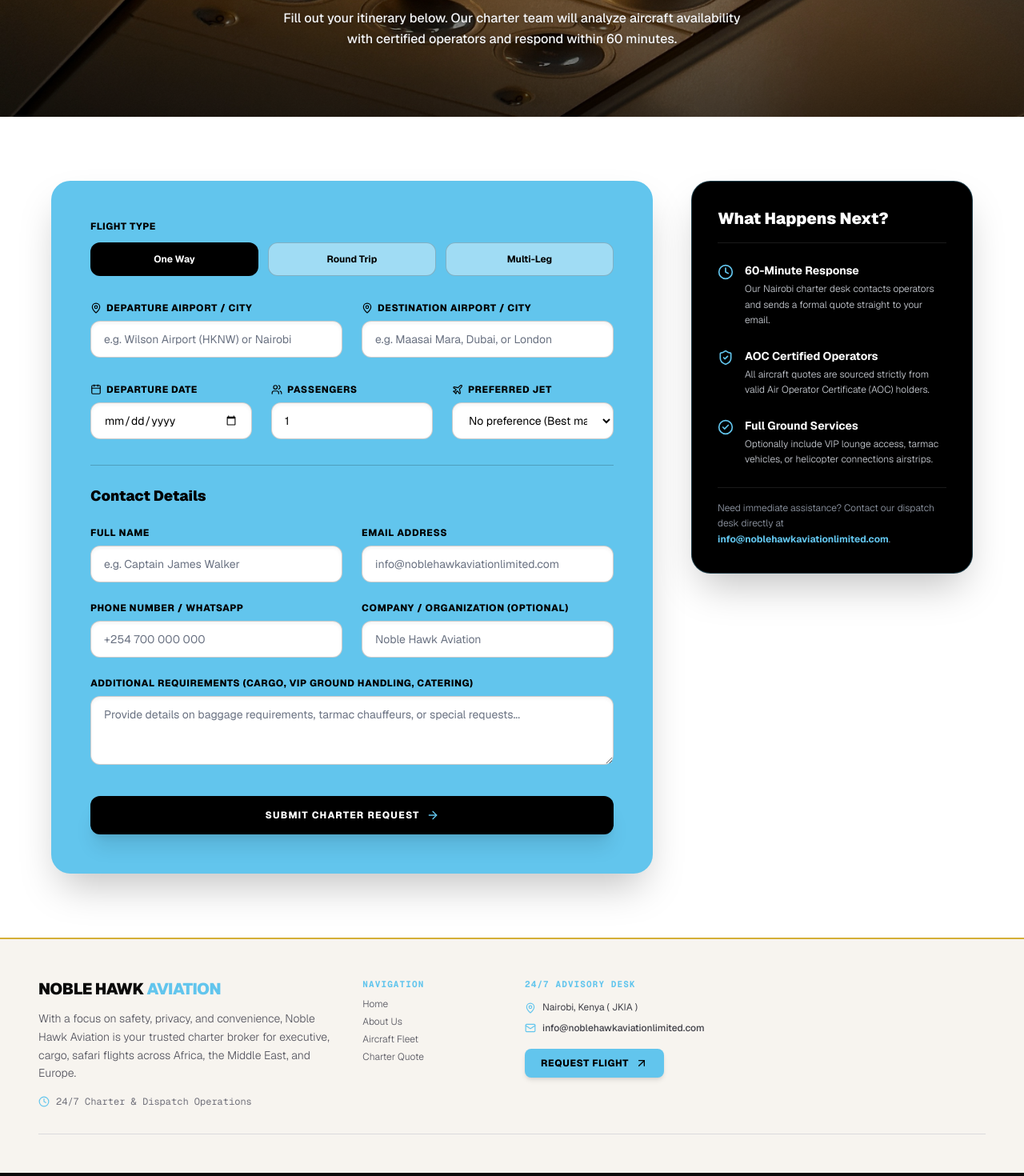
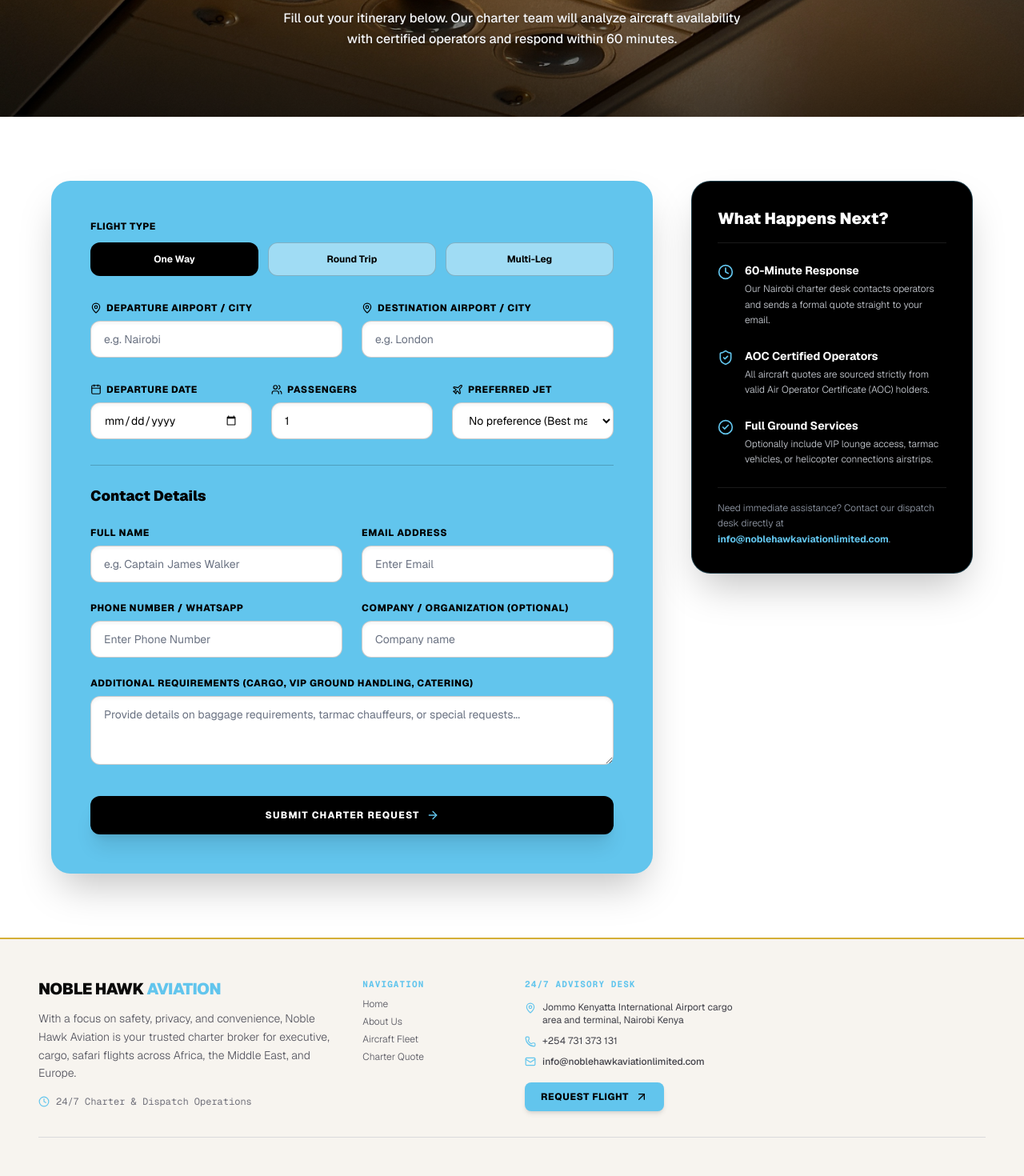
Before and after one commit to mosaremot-gif/nobblehawkaviationlimited, a Next.js app: page /booking in a window 1280 px wide. Shown: the part 238-1708 px from the top of the page at 80% size. Built offline with nearby package versions, Linux system fonts and the light colour scheme.

Commit message:
Update contact details

```diff
--- a/src/app/booking/page.tsx
+++ b/src/app/booking/page.tsx
@@ -117,7 +117,7 @@ function BookingForm({
               id="departure"
               name="departure"
               type="text"
-              placeholder="e.g. Wilson Airport (HKNW) or Nairobi"
+              placeholder="e.g. Nairobi"
               required
               className="w-full rounded-xl border border-black/20 bg-white px-4 py-3 text-sm text-black placeholder:text-gray-500 focus:outline-none focus:ring-2 focus:ring-black transition-all shadow-inner"
             />
@@ -131,7 +131,7 @@ function BookingForm({
               id="destination"
               name="destination"
               type="text"
-              placeholder="e.g. Maasai Mara, Dubai, or London"
+              placeholder="e.g. London"
               required
               className="w-full rounded-xl border border-black/20 bg-white px-4 py-3 text-sm text-black placeholder:text-gray-500 focus:outline-none focus:ring-2 focus:ring-black transition-all shadow-inner"
             />
@@ -214,7 +214,7 @@ function BookingForm({
                 id="email"
                 name="email"
                 type="email"
-                placeholder="info@noblehawkaviationlimited.com"
+                placeholder="Enter Email"
                 required
                 className="w-full rounded-xl border border-black/20 bg-white px-4 py-3 text-sm text-black placeholder:text-gray-500 focus:outline-none focus:ring-2 focus:ring-black transition-all shadow-inner"
               />
@@ -228,7 +228,7 @@ function BookingForm({
                 id="phone"
                 name="phone"
                 type="tel"
-                placeholder="+254 700 000 000"
+                placeholder="Enter Phone Number"
                 required
                 className="w-full rounded-xl border border-black/20 bg-white px-4 py-3 text-sm text-black placeholder:text-gray-500 focus:outline-none focus:ring-2 focus:ring-black transition-all shadow-inner"
               />
@@ -242,7 +242,7 @@ function BookingForm({
                 id="company"
                 name="company"
                 type="text"
-                placeholder="Noble Hawk Aviation"
+                placeholder="Company name"
                 className="w-full rounded-xl border border-black/20 bg-white px-4 py-3 text-sm text-black placeholder:text-gray-500 focus:outline-none focus:ring-2 focus:ring-black transition-all shadow-inner"
               />
             </div>
--- a/src/app/page.tsx
+++ b/src/app/page.tsx
@@ -258,7 +258,7 @@ export default function Home() {
                   </div>
                 </div>
                 <figcaption className="mt-3 text-sm text-gray-400">
-                  Representative image. The exact aircraft is confirmed with your quote.
+
                 </figcaption>
               </figure>
 
@@ -355,11 +355,11 @@ export default function Home() {
               <div className="grid grid-cols-1 sm:grid-cols-2 gap-5">
                 <div>
                   <label htmlFor="qq-from" className="block text-xs font-bold text-black uppercase tracking-wider mb-2">From</label>
-                  <input id="qq-from" name="from" type="text" placeholder="e.g. Wilson Airport or Nairobi" className="w-full rounded-xl border border-black/20 bg-white px-4 py-3 text-sm text-black placeholder:text-zinc-500 focus-visible:outline focus-visible:outline-2 focus-visible:outline-offset-2 focus-visible:outline-black shadow-inner" />
+                  <input id="qq-from" name="from" type="text" placeholder="e.g. Nairobi" className="w-full rounded-xl border border-black/20 bg-white px-4 py-3 text-sm text-black placeholder:text-zinc-500 focus-visible:outline focus-visible:outline-2 focus-visible:outline-offset-2 focus-visible:outline-black shadow-inner" />
                 </div>
                 <div>
                   <label htmlFor="qq-to" className="block text-xs font-bold text-black uppercase tracking-wider mb-2">To</label>
-                  <input id="qq-to" name="to" type="text" placeholder="e.g. Maasai Mara or Dubai" className="w-full rounded-xl border border-black/20 bg-white px-4 py-3 text-sm text-black placeholder:text-zinc-500 focus-visible:outline focus-visible:outline-2 focus-visible:outline-offset-2 focus-visible:outline-black shadow-inner" />
+                  <input id="qq-to" name="to" type="text" placeholder="e.g. Dubai" className="w-full rounded-xl border border-black/20 bg-white px-4 py-3 text-sm text-black placeholder:text-zinc-500 focus-visible:outline focus-visible:outline-2 focus-visible:outline-offset-2 focus-visible:outline-black shadow-inner" />
                 </div>
                 <div>
                   <label htmlFor="qq-date" className="block text-xs font-bold text-black uppercase tracking-wider mb-2">Date</label>
--- a/src/components/Footer.tsx
+++ b/src/components/Footer.tsx
@@ -1,5 +1,5 @@
 import Link from "next/link";
-import { Mail, MapPin, ShieldCheck, Clock, ArrowUpRight } from "lucide-react";
+import { Mail, MapPin, ShieldCheck, Clock, Phone, ArrowUpRight } from "lucide-react";
 
 export default function Footer() {
   return (
@@ -56,7 +56,11 @@ export default function Footer() {
             <div className="space-y-2.5 text-xs text-zinc-700">
               <div className="flex items-start gap-2">
                 <MapPin className="w-3.5 h-3.5 text-[#62c5ed] shrink-0 mt-0.5" />
-                <span>Nairobi, Kenya ( JKIA )</span>
+                <span>Jommo Kenyatta International Airport cargo area and terminal, Nairobi Kenya </span>
+              </div>
+              <div className="flex items-start gap-2">
+                <Phone className="w-3.5 h-3.5 text-[#62c5ed] shrink-0 mt-0.5" />
+                <span>+254 731 373 131</span>
               </div>
 
               <a
```
